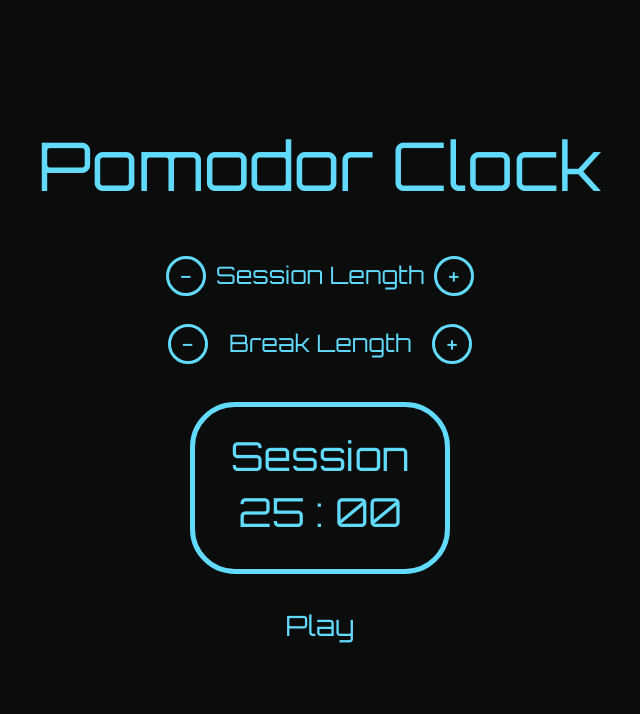
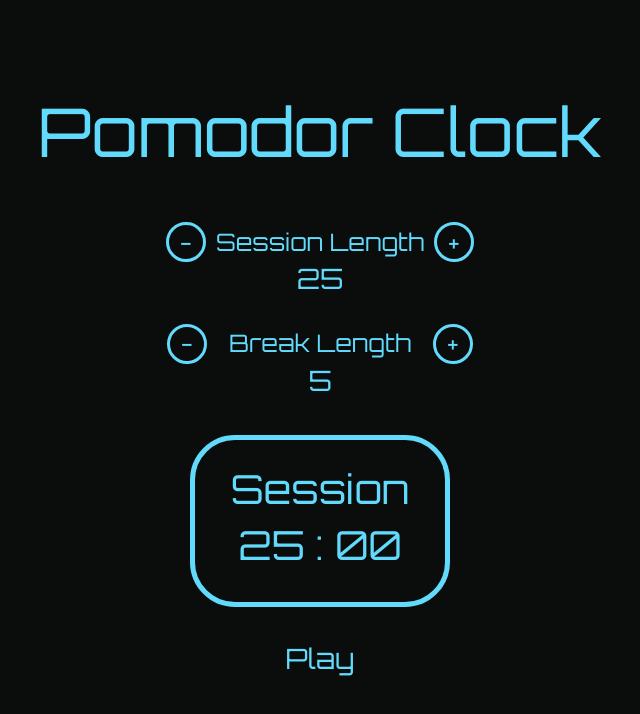
Before and after one commit to Cristian-Castillo/Pomodor-Clock-Project, a React (Create React App) app: page / in a window 1280 px wide. Shown: the top 714 px of the page, without its empty margins (320-960 px from the left). Built offline with nearby package versions, Linux system fonts and the light colour scheme.

Commit message:
Completed Responsive layout

```diff
--- a/src/components/Pomodor.js
+++ b/src/components/Pomodor.js
@@ -25,6 +25,7 @@ class Pomodor extends Component {
                                 Session Length
                                 <button className = 'btn2'>+</button>
                             </span>
+                            <SessionLength prop2 = {'25'}/>
                         </h4>
                         </div>
                         </div>
@@ -35,6 +36,7 @@ class Pomodor extends Component {
                                     Break Length
                                     <button className = 'btn4'>+</button>
                                 </span>
+                                <BreakLength prop1 = {'5'}/>
                             </h4>
                             </div>
                         </div>
@@ -45,19 +47,9 @@ class Pomodor extends Component {
                             </div>
                         </div>
                     </div>
-             {/* <BreakLength prop1 = {'4'}/>   */}
-
-{/*
-                            <div className = 'col-6'>
-                                <button>+</button>
-                                    <h4 style={{fontSize:'2.2rem'}}>Session Length</h4>
-                                <button>-</button>
-                                <SessionLength prop2 = {'25'} />
-                            </div> */}
             </div>
         )
     }
-
 }
 /* Redux State variables to hold data */
 const mapStateToProps = state => {
--- a/src/components/PomodorStyle.css
+++ b/src/components/PomodorStyle.css
@@ -39,12 +39,12 @@ button:focus {outline:0;}
 
 .btn3{
     position:relative;
-    right:21.3px;
+    right:22px;
 }
 
 .btn4{
     position:relative;
-    left:21.3px;
+    left:22px;
 }
 
 /* Responsive div holds child components */
```
